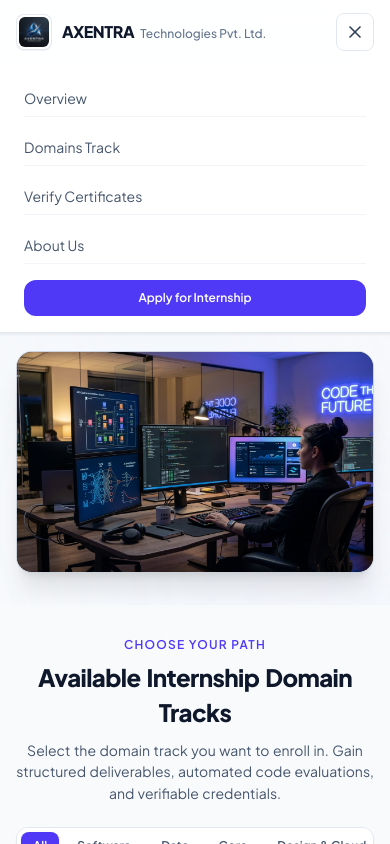
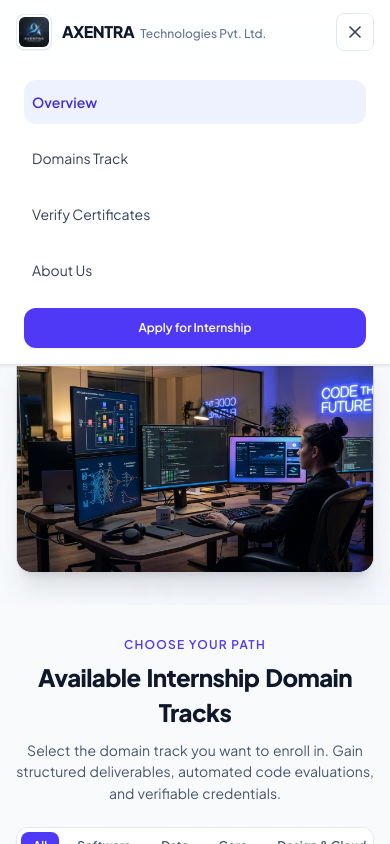
Before and after one commit to shubhamdalvi2002/axentratechnologies, a React (Vite) app: page / in a window 390 px wide. Both pictures are taken after a click on the button 355 px from the left and 32 px from the top of the page. Shown: the top 844 px of the page. Built offline with nearby package versions, Linux system fonts and the light colour scheme.

Commit message:
feat(ui): update mobile navigation styling
Improve mobile menu UX by adding active state highlighting and refined padding for better usability.

```diff
--- a/src/components/Header.tsx
+++ b/src/components/Header.tsx
@@ -94,32 +94,40 @@ export const Header: React.FC<HeaderProps> = ({
           >
             <button
               onClick={() => { setViewMode('landing'); setMobileMenuOpen(false); }}
-              className="text-left py-2 text-slate-600 hover:text-slate-900 border-b border-slate-100"
+              className={`text-left py-3 px-2 rounded-xl transition-colors flex items-center justify-between cursor-pointer ${
+                viewMode === 'landing' ? 'bg-indigo-50 text-indigo-700 font-semibold' : 'text-slate-700 hover:bg-slate-50'
+              }`}
             >
-              Overview
+              <span>Overview</span>
             </button>
             <button
               onClick={() => { setViewMode('domains'); setMobileMenuOpen(false); }}
-              className="text-left py-2 text-slate-600 hover:text-slate-900 border-b border-slate-100"
+              className={`text-left py-3 px-2 rounded-xl transition-colors flex items-center justify-between cursor-pointer ${
+                viewMode === 'domains' ? 'bg-indigo-50 text-indigo-700 font-semibold' : 'text-slate-700 hover:bg-slate-50'
+              }`}
             >
-              Domains Track
+              <span>Domains Track</span>
             </button>
             <button
               onClick={() => { setViewMode('verify_cert'); setMobileMenuOpen(false); }}
-              className="text-left py-2 text-slate-600 hover:text-slate-900 border-b border-slate-100"
+              className={`text-left py-3 px-2 rounded-xl transition-colors flex items-center justify-between cursor-pointer ${
+                viewMode === 'verify_cert' ? 'bg-indigo-50 text-indigo-700 font-semibold' : 'text-slate-700 hover:bg-slate-50'
+              }`}
             >
-              Verify Certificates
+              <span>Verify Certificates</span>
             </button>
             <button
               onClick={() => { setViewMode('about'); setMobileMenuOpen(false); }}
-              className="text-left py-2 text-slate-600 hover:text-slate-900 border-b border-slate-100"
+              className={`text-left py-3 px-2 rounded-xl transition-colors flex items-center justify-between cursor-pointer ${
+                viewMode === 'about' ? 'bg-indigo-50 text-indigo-700 font-semibold' : 'text-slate-700 hover:bg-slate-50'
+              }`}
             >
-              About Us
+              <span>About Us</span>
             </button>
             <motion.button
               whileTap={{ scale: 0.97 }}
               onClick={() => { setViewMode('domains'); setMobileMenuOpen(false); }}
-              className="w-full text-center py-2.5 rounded-xl bg-indigo-600 hover:bg-indigo-700 text-white font-semibold text-xs mt-1"
+              className="w-full text-center py-3 rounded-xl bg-indigo-600 hover:bg-indigo-700 text-white font-semibold text-xs mt-1 shadow-xs cursor-pointer"
             >
               Apply for Internship
             </motion.button>
```
Also changed, not shown: 1 other file (tests, documents, lock files or other folders).
